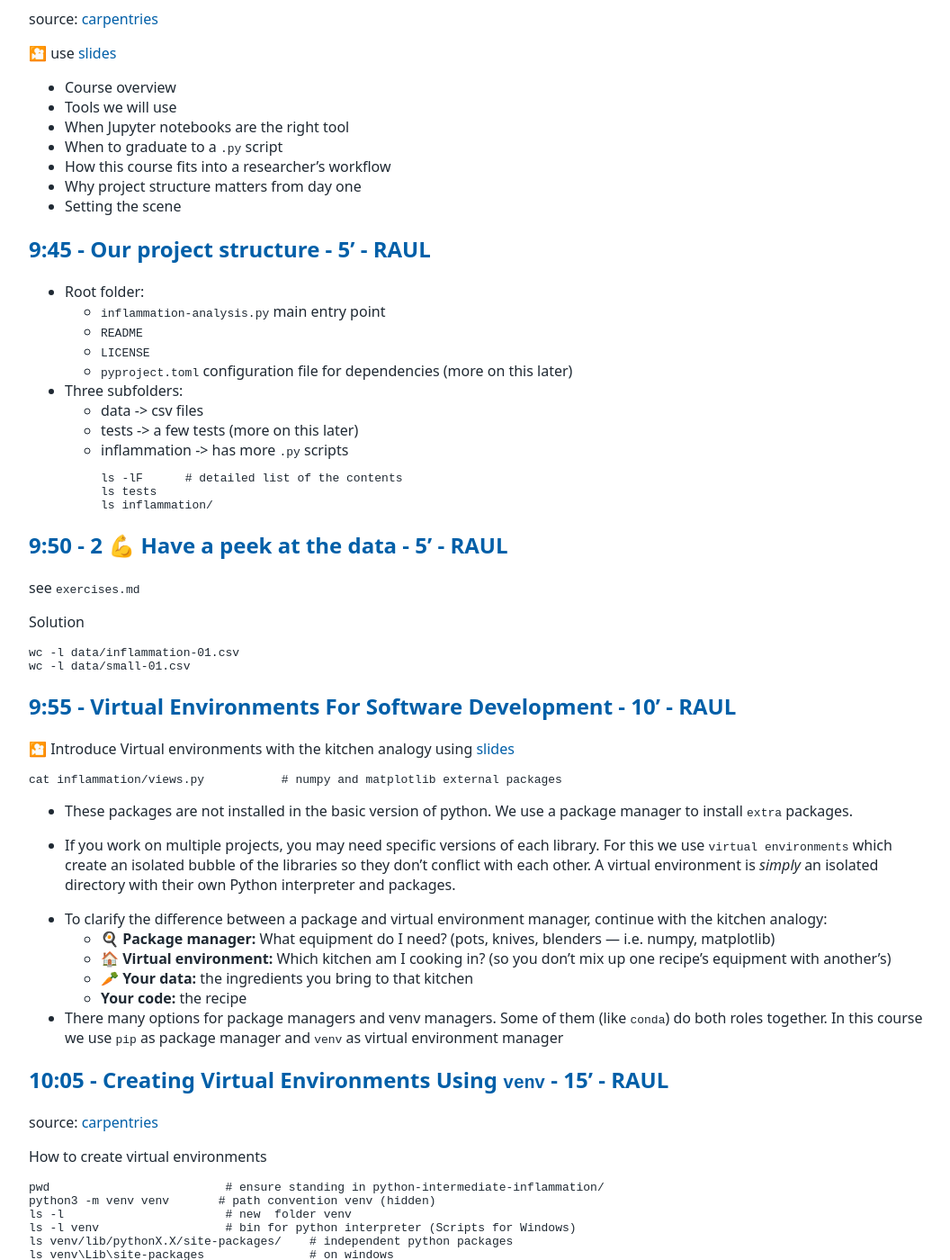
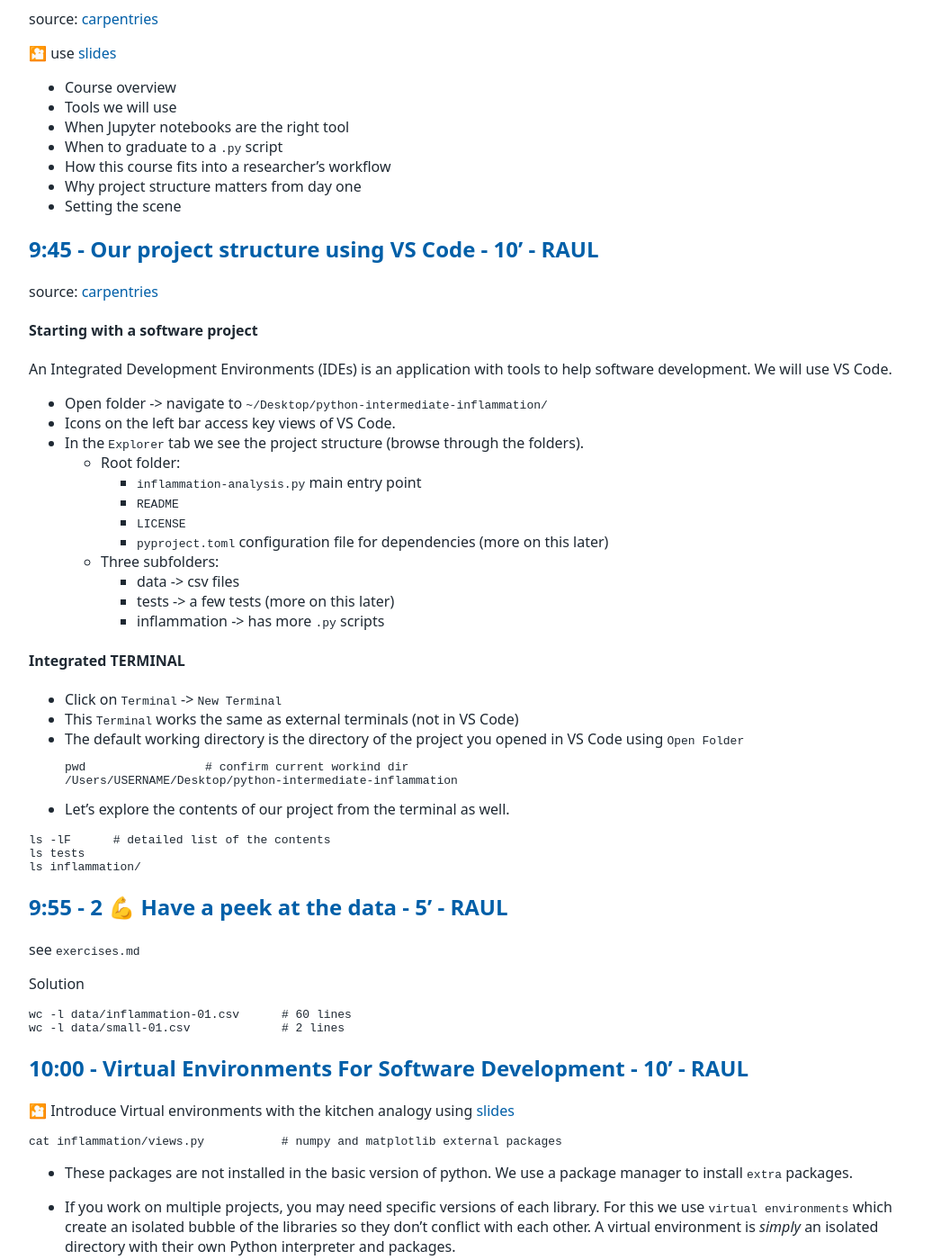
Before and after one commit to tu-delft-library/intermediate_programming_with_python, a Jekyll site: the page built from material_for_trainers/lesson_plan.md, in a window 1280 px wide and 1400 px high, scrolled down 918 px. Shown: the whole window at 90% size, without its empty margins (108-1164 px from the left). Built offline with Jekyll 4.4.1, drawn with Linux system fonts in a browser that asks for light colours; our own code applies the rules of GitHub Pages for plain Markdown files; some of the changed text lies outside the part shown.

Commit message:
Shuffling content on VS Code for easier participant progression

````diff
--- a/material_for_trainers/lesson_plan.md
+++ b/material_for_trainers/lesson_plan.md
@@ -44,32 +44,51 @@ source: [carpentries](https://carpentries-incubator.github.io/python-intermediat
 - Why project structure matters from day one
 - Setting the scene
 
-##	9:45	-	Our project structure	-	5'	-	RAUL
-- Root folder:
-    - `inflammation-analysis.py` main entry point
-    - `README`
-    - `LICENSE`
-    - `pyproject.toml` configuration file for dependencies (more on this later)
-- Three subfolders:
-    - data -> csv files
-    - tests -> a few tests (more on this later)
-    - inflammation -> has more `.py` scripts
+##	9:45	-	Our project structure using VS Code	-	10'	-	RAUL
+source: [carpentries](https://carpentries-incubator.github.io/python-intermediate-development/instructor/13-ides.html)
+
+#### Starting with a software project
+An Integrated Development Environments (IDEs) is an application with tools to help software development. We will use VS Code.
+- Open folder -> navigate to `~/Desktop/python-intermediate-inflammation/`
+- Icons on the left bar access key views of VS Code.
+- In the `Explorer` tab we see the project structure (browse through the folders).
+    - Root folder:
+        - `inflammation-analysis.py` main entry point
+        - `README`
+        - `LICENSE`
+        - `pyproject.toml` configuration file for dependencies (more on this later)
+    - Three subfolders:
+        - data -> csv files
+        - tests -> a few tests (more on this later)
+        - inflammation -> has more `.py` scripts
+
+#### Integrated TERMINAL
+
+- Click on `Terminal` -> `New Terminal`
+- This `Terminal` works the same as external terminals (not in VS Code)
+- The default working directory is the directory of the project you opened in VS Code using `Open Folder`
+```bash
+pwd                 # confirm current workind dir
+/Users/USERNAME/Desktop/python-intermediate-inflammation
+```
+- Let's explore the contents of our project from the terminal as well.
+
 ```bash
 ls -lF      # detailed list of the contents
 ls tests
 ls inflammation/
 ```
 
-##	9:50	-	2 💪 Have a peek at the data - 5' - RAUL
+##	9:55	-	2 💪 Have a peek at the data - 5' - RAUL
 see `exercises.md`
 
 Solution
 ```bash
-wc -l data/inflammation-01.csv
-wc -l data/small-01.csv
+wc -l data/inflammation-01.csv      # 60 lines
+wc -l data/small-01.csv             # 2 lines
 ```
 
-##	9:55	-	Virtual Environments For Software Development	-	10'	-	RAUL
+##	10:00	-	Virtual Environments For Software Development	-	10'	-	RAUL
 🎦 Introduce Virtual environments with the kitchen analogy using [slides](https://tud365.sharepoint.com/:p:/r/sites/ResearchDataServices/Gedeelde%20documenten/Training/Research_Software_Training/lesson_plans/resources/Intermediate%20programming%20with%20Python.pptx?d=w0c2ead6d71874acca3944dcdff26f1f9&csf=1&web=1&e=V2REU6)
 
 ```bash
@@ -87,7 +106,7 @@ cat inflammation/views.py           # numpy and matplotlib external packages
 
 - There many options for package managers and venv managers. Some of them (like `conda`) do both roles together. In this course we use `pip` as package manager and `venv` as virtual environment manager
 
-##	10:05	-	Creating Virtual Environments Using `venv`	-	15'	-	RAUL
+##	10:10	-	Creating Virtual Environments Using `venv`	-	15'	-	RAUL
 
 source: [carpentries](https://carpentries-incubator.github.io/python-intermediate-development/instructor/12-virtual-environments.html)
 
@@ -157,16 +176,11 @@ deactivate
 cd ~/Desktop/python-intermediate-inflammation/
 ```
 
-##	10:30	-	Break	-	10'
+##	10:35	-	Break	-	10'
 
-##	10:40	-	VSCode orientation	-	15'	-	CATA
+##	10:45	-	VSCode orientation	-	10'	-	CATA
 source: [carpentries](https://carpentries-incubator.github.io/python-intermediate-development/instructor/13-ides.html)
 
-#### Starting with a software project
-An Integrated Development Environments (IDEs) is an application with tools to help software development. We will use VS Code.
-- Open folder -> navigate to `~/Desktop/python-intermediate-inflammation/`
-- Icons on the left bar access key views of VS Code.
-- In the `Explorer` tab we see the project structure (browse through the folders).
 
 #### Installing extensions
 VSCode is light and general. Which means you need to install what you need.
````
Also changed, not shown: other parts of material_for_trainers/lesson_plan.md (+1 -1 lines).
